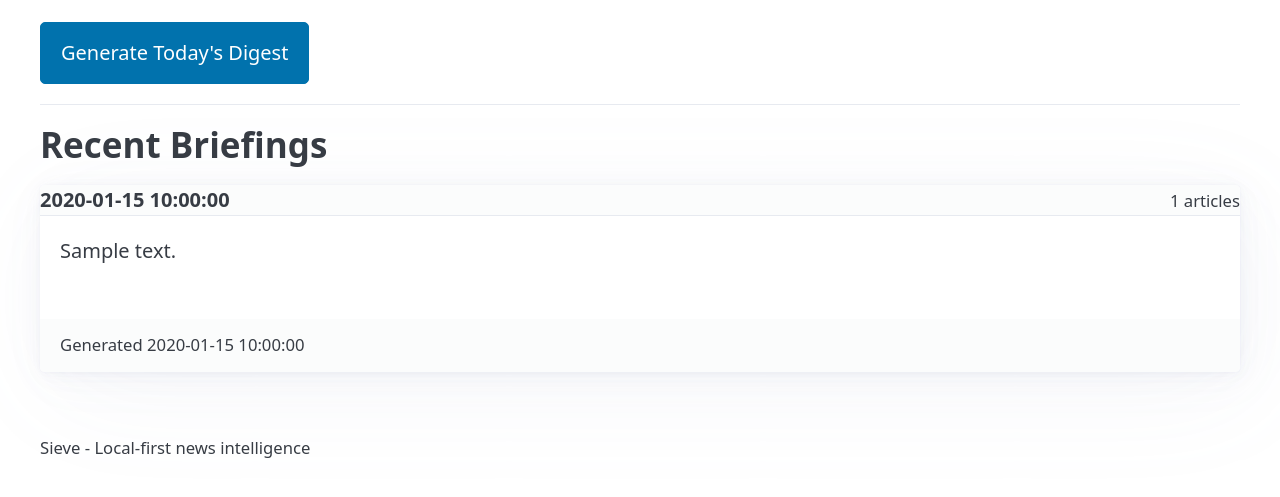
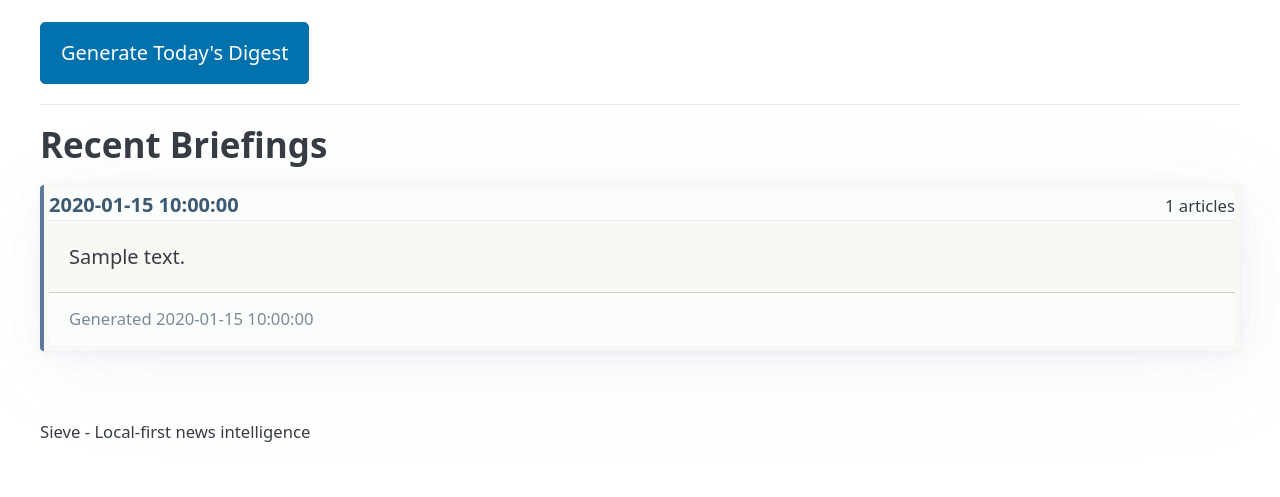
Before and after one commit to sefton37/sieve, a Flask app: template templates/digest.html in a window 1280 px wide. Shown: the part 303-800 px from the top of the page. Run offline with Flask 3, Linux system fonts and the light colour scheme; the template is opened without the code that fills it: most values are stand-ins (such as "Sample title", 1, 10 or a date in 2020); parts of the project's set-up code (start-up, migrations or seed data) failed here and were passed over; some libraries are stand-ins or nearby versions.

Commit message:
style(digest): warm color palette, remove scoring jargon from output
- Replace grey backgrounds with warm muted tones (cream, slate blue,
  sage green) across digest cards, headers, blockquotes, and footers
- Add purple hyperlink styling with hover states
- Remove all score/21 tags, dimension codes, convergence flags, and
  tier labels from briefing output — plain English only
- Update SYNTHESIS_PROMPT, article formatting, and assembly code to
  stop emitting scoring metadata to readers
- Internal scoring system preserved for article ranking; only
  reader-facing output is cleaned up

Co-Authored-By: Claude Opus 4.5 <noreply@anthropic.com>

```diff
--- a/static/style.css
+++ b/static/style.css
@@ -183,9 +183,11 @@
 
 /* Digest styles */
 .digest-card {
-    padding: 1rem;
-    margin-bottom: 1rem;
-    border-left: 4px solid var(--primary);
+    padding: 1.25rem;
+    margin-bottom: 1.25rem;
+    border-left: 4px solid #5b7a9d;
+    background: #faf8f5;
+    border-radius: 4px;
 }
 
 .digest-card header {
@@ -196,15 +198,20 @@
     padding: 0;
 }
 
+.digest-card header strong {
+    color: #3d5a73;
+}
+
 .digest-content {
-    white-space: pre-wrap;
-    line-height: 1.7;
+    line-height: 1.55;
+    color: #2c3e50;
 }
 
 .digest-card footer {
     margin-top: 1rem;
     padding-top: 0.5rem;
-    border-top: 1px solid var(--muted-border-color);
+    border-top: 1px solid #d4cfc7;
+    color: #7a8a97;
 }
 
 /* Score Distribution */
--- a/templates/digest.html
+++ b/templates/digest.html
@@ -74,9 +74,11 @@ document.addEventListener('DOMContentLoaded', function() {
 
 <style>
 .digest-card {
-    padding: 1rem;
-    margin-bottom: 1rem;
-    border-left: 4px solid var(--primary);
+    padding: 1.25rem;
+    margin-bottom: 1.25rem;
+    border-left: 4px solid #5b7a9d;
+    background: #faf8f5;
+    border-radius: 4px;
 }
 
 .digest-card header {
@@ -87,8 +89,13 @@ document.addEventListener('DOMContentLoaded', function() {
     padding: 0;
 }
 
+.digest-card header strong {
+    color: #3d5a73;
+}
+
 .digest-content {
-    line-height: 1.45;
+    line-height: 1.55;
+    color: #2c3e50;
 }
 
 .digest-content h1,
@@ -97,17 +104,26 @@ document.addEventListener('DOMContentLoaded', function() {
 .digest-content h4,
 .digest-content h5,
 .digest-content h6 {
-    margin-top: 0.6rem;
-    margin-bottom: 0.15rem;
+    margin-top: 0.8rem;
+    margin-bottom: 0.2rem;
     padding: 0;
 }
 
-.digest-content h2 { font-size: 1.15rem; }
-.digest-content h3 { font-size: 1.05rem; }
+.digest-content h2 {
+    font-size: 1.15rem;
+    color: #3d5a73;
+    border-bottom: 1px solid #d4cfc7;
+    padding-bottom: 0.25rem;
+}
+
+.digest-content h3 {
+    font-size: 1.05rem;
+    color: #4a6741;
+}
 
 .digest-content p {
     margin-top: 0;
-    margin-bottom: 0.25rem;
+    margin-bottom: 0.35rem;
 }
 
 .digest-content ul, .digest-content ol {
@@ -117,14 +133,17 @@ document.addEventListener('DOMContentLoaded', function() {
 }
 
 .digest-content li {
-    margin-bottom: 0.1rem;
+    margin-bottom: 0.15rem;
 }
 
 .digest-content blockquote {
-    margin: 0.2rem 0;
-    padding: 0.2rem 0.8rem;
-    border-left: 3px solid var(--muted-border-color);
+    margin: 0.4rem 0;
+    padding: 0.4rem 0.8rem;
+    border-left: 3px solid #8fa8c2;
+    background: #f0ece6;
+    border-radius: 2px;
     font-style: italic;
+    color: #4a5568;
 }
 
 .digest-content blockquote p {
@@ -132,7 +151,8 @@ document.addEventListener('DOMContentLoaded', function() {
 }
 
 .digest-content hr {
-    margin: 0.5rem 0;
+    margin: 0.75rem 0;
+    border-color: #d4cfc7;
 }
 
 .digest-content > *:first-child {
@@ -140,14 +160,26 @@ document.addEventListener('DOMContentLoaded', function() {
 }
 
 .digest-content a {
-    color: var(--primary);
+    color: #6b4c8a;
     text-decoration: underline;
+    text-decoration-color: #c4b5d4;
+    text-underline-offset: 2px;
+}
+
+.digest-content a:hover {
+    color: #523a6b;
+    text-decoration-color: #8a6aaf;
+}
+
+.digest-content strong {
+    color: #2c3e50;
 }
 
 .digest-card footer {
     margin-top: 1rem;
     padding-top: 0.5rem;
-    border-top: 1px solid var(--muted-border-color);
+    border-top: 1px solid #d4cfc7;
+    color: #7a8a97;
 }
 </style>
 {% endblock %}
```
Also changed, not shown: digest.py (+33 -48 lines).
